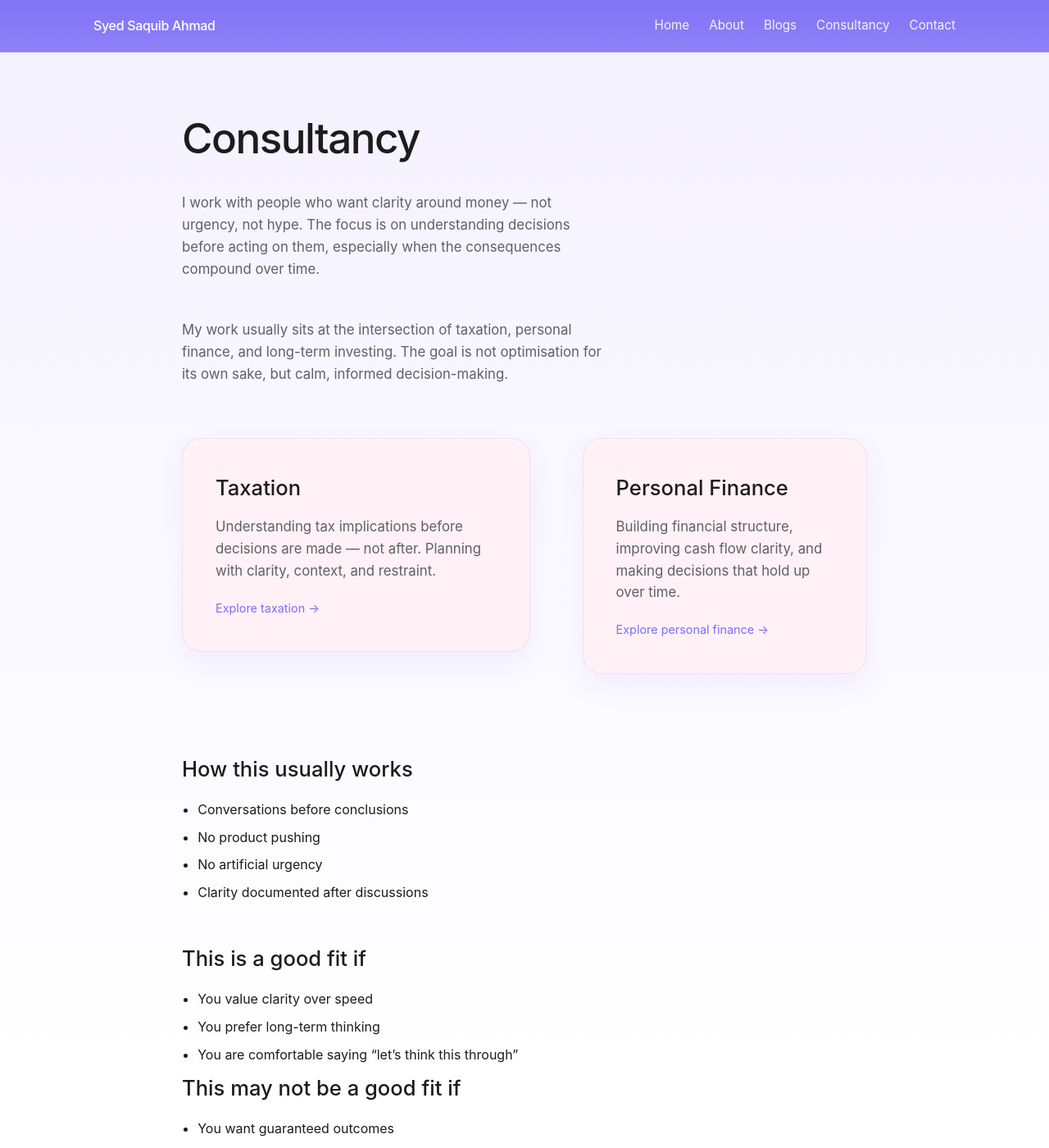
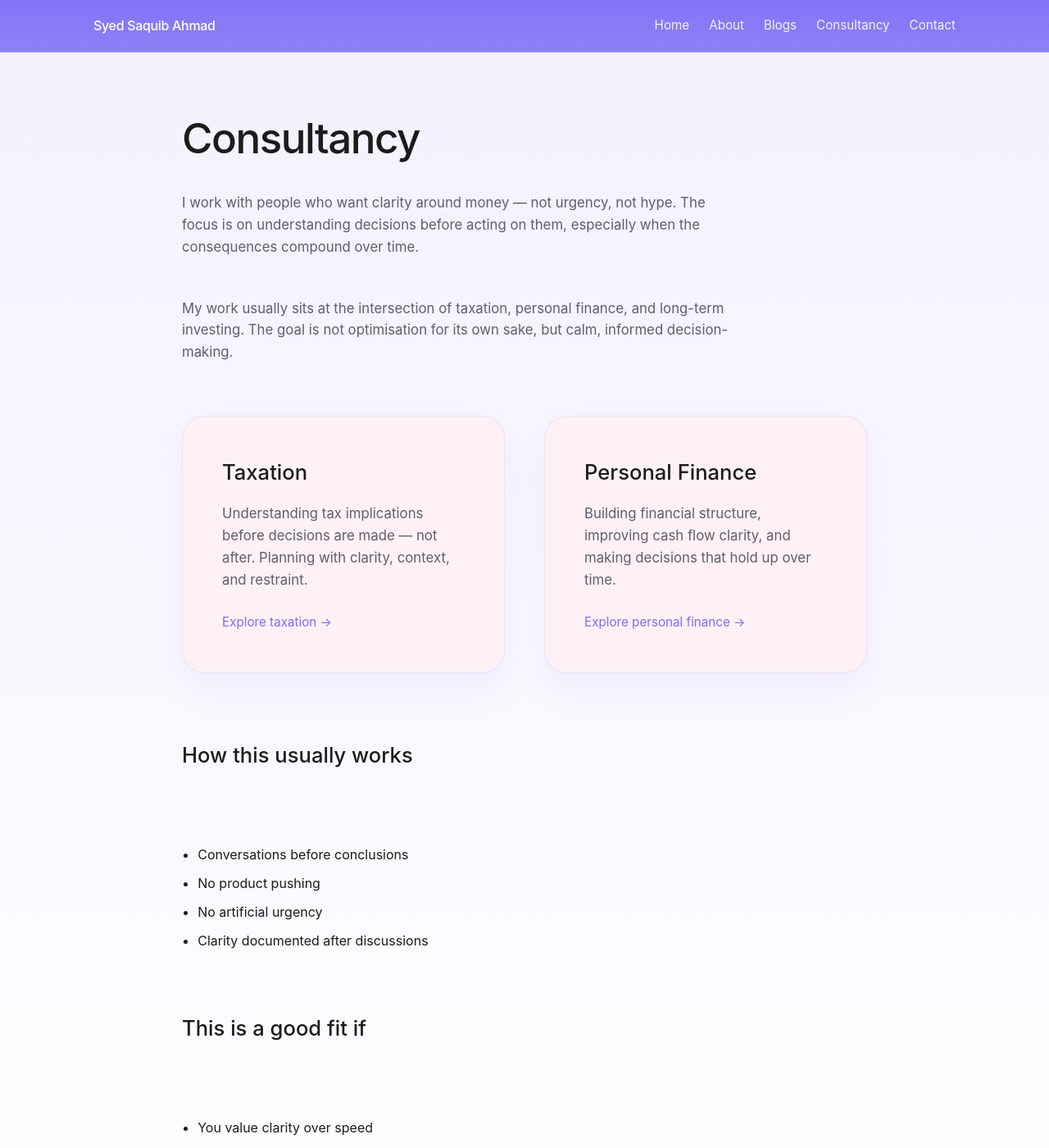
Before and after one commit to saquibahmad1234/syedsaquibahmad, a Jekyll site: the page built from consultancy.html, in a window 1280 px wide and 1400 px high. Shown: the whole window at 82% size. Built offline with Jekyll 4.4.1, drawn with Linux system fonts in a browser that asks for light colours.

Commit message:
Update style.css

```diff
--- a/assets/css/style.css
+++ b/assets/css/style.css
@@ -400,80 +400,73 @@ blockquote {
 }
 
 /* =========================
-   Consultancy Page (Layout-first)
+   Consultancy Page
    ========================= */
 
 .consultancy {
-  max-width: 1100px;
+  max-width: 1000px;
 }
 
-/* Main two-column layout */
-.consultancy > .intro,
-.consultancy > p {
-  max-width: 520px;
+/* --- Action cards --- */
+
+.consultancy-actions {
+  margin: 4rem 0 5rem;
+  display: grid;
+  grid-template-columns: repeat(2, 1fr);
+  gap: 3rem;
 }
 
-/* Two-column wrapper */
-.consultancy-actions {
-  display: grid;
-  grid-template-columns: 1.1fr 0.9fr;
-  gap: 4rem;
-  margin: 4rem 0;
-}
-
-/* Right column: cards */
-.consultancy-actions {
-  align-items: start;
-}
-
-/* Cards stack inside right column */
-.consultancy-actions a {
-  margin-bottom: 2rem;
-}
-
-/* Cards */
+/* Baby-pink cards */
 .consultancy-card {
   display: block;
-  padding: 2.5rem;
+  padding: 3rem;
   background: #fff1f6; /* baby pink */
-  border-radius: 24px;
+  border-radius: 28px;
   border: 1px solid rgba(124,108,246,0.12);
-  box-shadow: 0 16px 32px rgba(124,108,246,0.08);
+  box-shadow: 0 20px 40px rgba(124,108,246,0.08);
   text-decoration: none;
   color: var(--text-dark);
-  transition: transform 0.3s ease, box-shadow 0.3s ease;
-}
 
-.consultancy-card:hover {
-  transform: translateY(-4px) scale(1.02);
-  box-shadow: 0 24px 48px rgba(124,108,246,0.16);
+  transition:
+    transform 0.35s ease,
+    box-shadow 0.35s ease;
 }
 
 .consultancy-card h2 {
-  margin-bottom: 0.8rem;
+  margin-bottom: 1rem;
 }
 
 .consultancy-card p {
-  margin-bottom: 1.2rem;
+  margin-bottom: 1.6rem;
+  color: var(--text-muted);
   max-width: 100%;
 }
 
-/* CTA text inside card */
 .consultancy-card .cta {
-  font-size: 0.9rem;
+  font-size: 0.95rem;
   color: var(--purple-main);
 }
 
-/* Left column: explanatory text */
+/* Hover motion */
+.consultancy-card:hover {
+  transform: translateY(-6px) scale(1.03);
+  box-shadow: 0 30px 60px rgba(124,108,246,0.18);
+}
+
+/* --- Two-column explanation sections --- */
+
 .how-it-works,
 .who-its-for {
-  max-width: 520px;
-  margin-bottom: 3rem;
+  display: grid;
+  grid-template-columns: 1fr 1fr;
+  gap: 4rem;
+  margin-bottom: 4rem;
 }
 
 .how-it-works h2,
 .who-its-for h2 {
-  margin-bottom: 1rem;
+  grid-column: span 2;
+  margin-bottom: 1.5rem;
 }
 
 /* Lists */
@@ -484,34 +477,53 @@ blockquote {
 
 .how-it-works li,
 .who-its-for li {
-  margin-bottom: 0.5rem;
+  margin-bottom: 0.6rem;
 }
 
-/* CTA block */
+/* --- CTA section --- */
+
 .consultancy-cta {
-  max-width: 520px;
-  margin-top: 4rem;
+  margin-top: 6rem;
+  padding: 4rem 3rem;
+  background: rgba(124,108,246,0.08);
+  border-radius: 28px;
+  text-align: center;
 }
 
 .consultancy-cta p {
-  margin-bottom: 1.5rem;
+  margin-bottom: 2rem;
+  font-size: 1.05rem;
 }
 
-/* =========================
-   Mobile
-   ========================= */
+/* Primary button */
+.primary-button {
+  display: inline-block;
+  padding: 0.9rem 2rem;
+  border-radius: 999px;
+  background: rgba(124,108,246,0.18);
+  color: var(--purple-main);
+  text-decoration: none;
+  font-size: 0.95rem;
+}
+
+.primary-button:hover {
+  background: rgba(124,108,246,0.28);
+}
+
+/* --- Mobile --- */
 
 @media (max-width: 768px) {
   .consultancy-actions {
     grid-template-columns: 1fr;
-    gap: 2.5rem;
   }
 
-  .consultancy > .intro,
-  .consultancy > p,
   .how-it-works,
-  .who-its-for,
-  .consultancy-cta {
-    max-width: 100%;
+  .who-its-for {
+    grid-template-columns: 1fr;
+  }
+
+  .how-it-works h2,
+  .who-its-for h2 {
+    grid-column: span 1;
   }
 }
```
